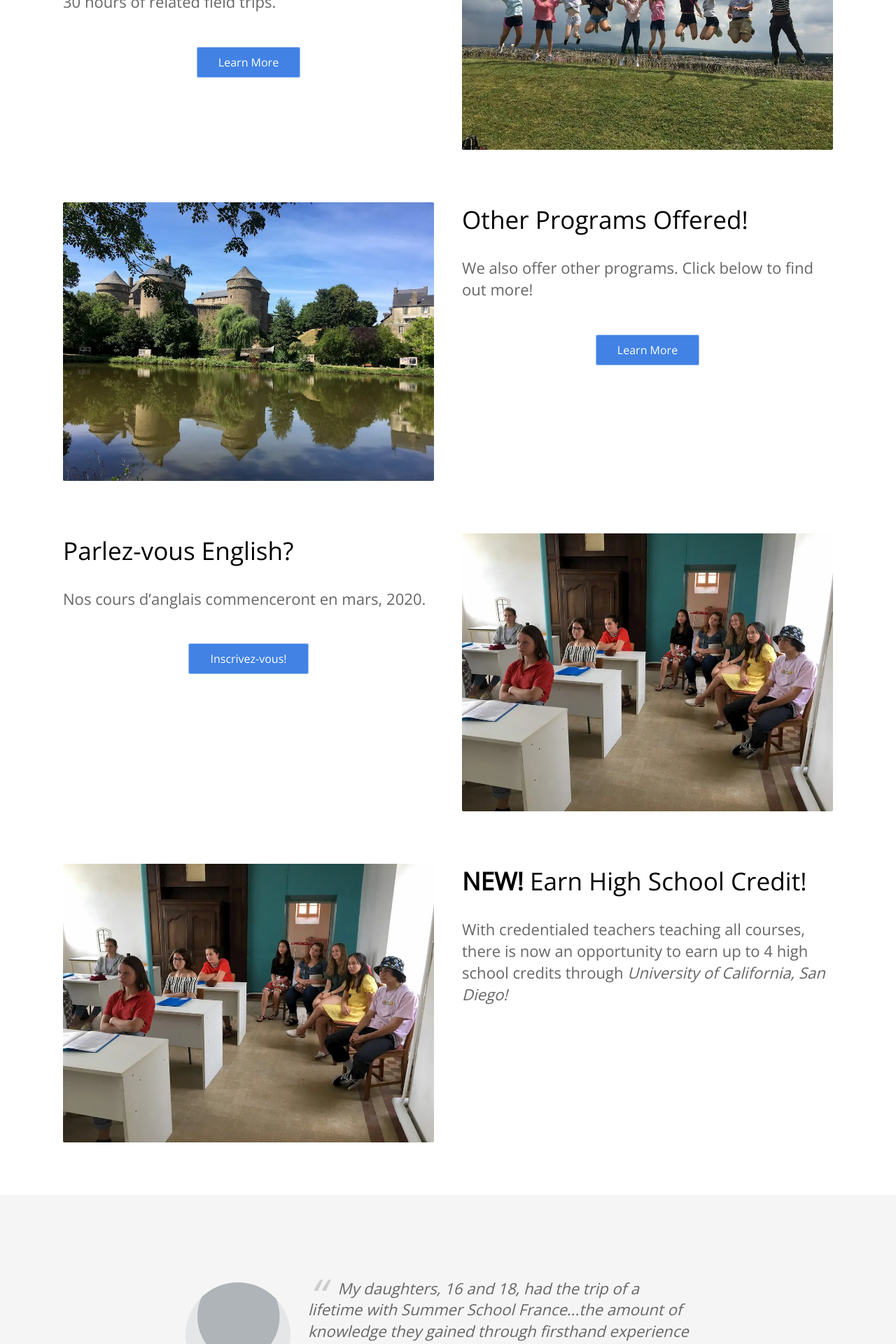
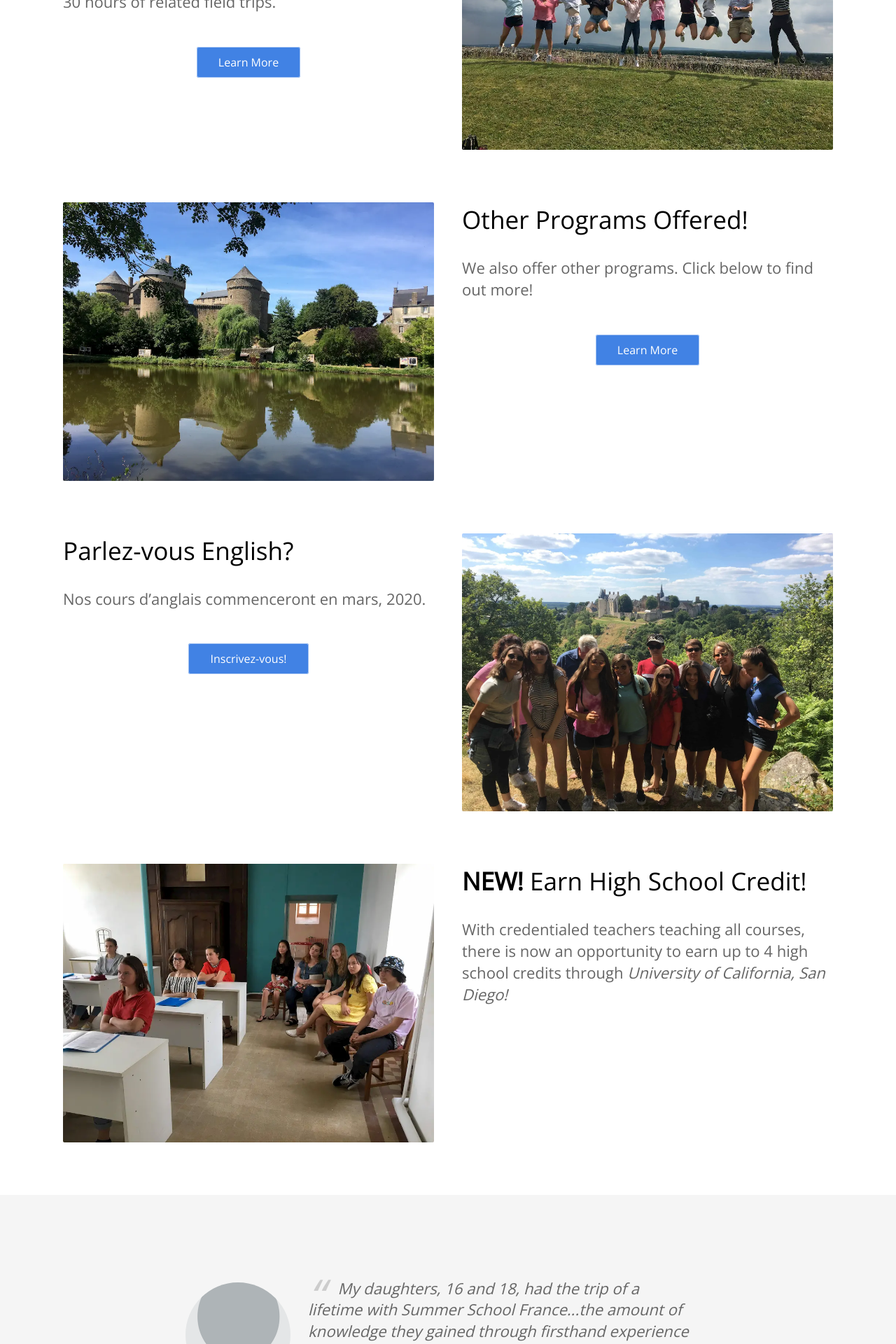
Before and after one commit to baritchie/project1, a Jekyll site: the page built from index.html, in a window 1280 px wide. Shown: the part 792-2712 px from the top of the page at 70% size. Built offline with Jekyll 4.4.1, drawn with Linux system fonts in a browser that asks for light colours.

Commit message:
Updated 'index.html' via CloudCannon

```diff
--- a/index.html
+++ b/index.html
@@ -59,9 +59,9 @@ description: 4 Week Programs Enrolling Now!
 			</div>
 			<div class="image">
 				<picture>
-                  <source class="screenshot" srcset="/uploads/IMG_7827.webp" type="image/webp">
-                  <source class="screenshot" srcset="/uploads/IMG_7827.jpg" type="image/jpeg">
-                  <img alt="A Glimpse of Our Classroom" class="screenshot" src="/uploads/IMG_7827.jpg" />
+                  <source class="screenshot" srcset="/uploads/gallery/IMG_1700.webp" type="image/webp">
+                  <source class="screenshot" srcset="/uploads/gallery/IMG_1700.jpg" type="image/jpeg">
+                  <img alt="A Glimpse of Our Classroom" class="screenshot" src="/uploads/gallery/IMG_1700.jpg" />
                 </picture>
 			</div>
 		</div>
```
